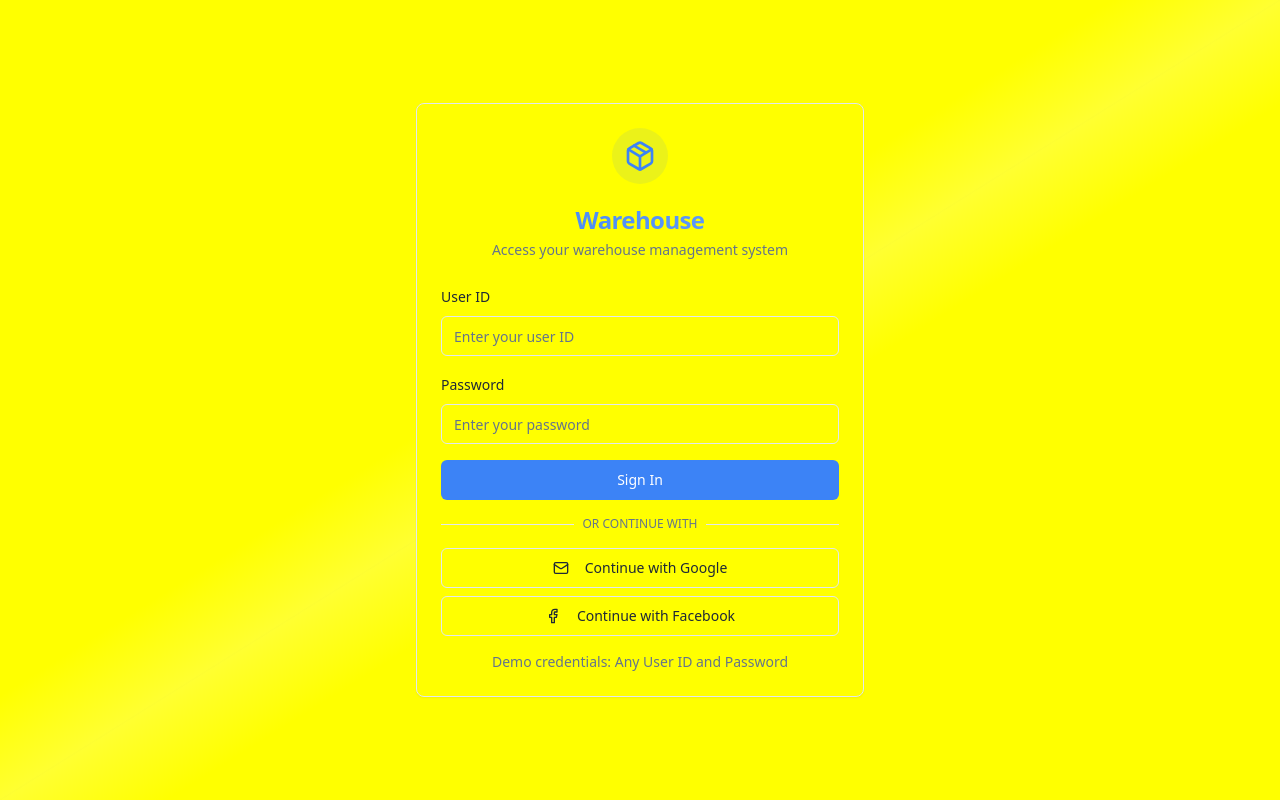
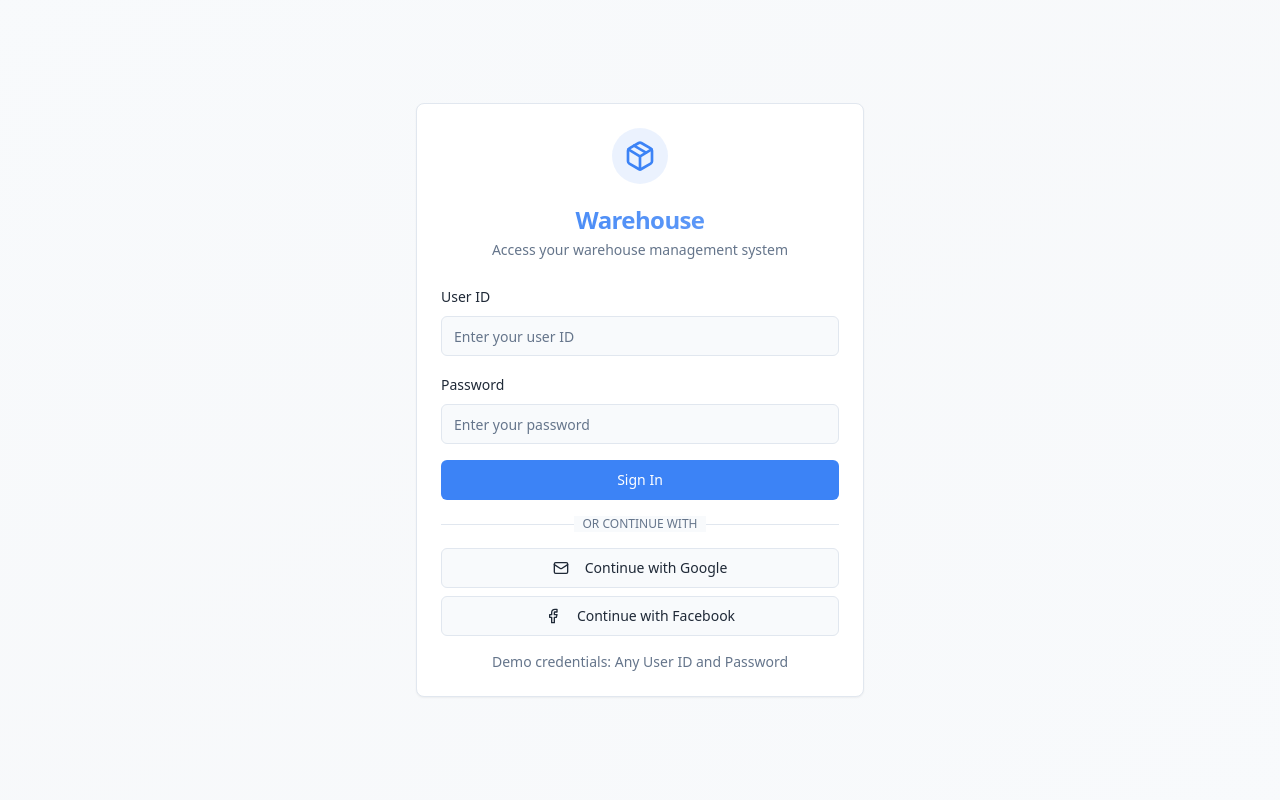
Before and after one commit to Zobayer95/quickshop-unified-commerce, a React (Vite) app: page / in a window 1280 px wide. Built offline with nearby package versions, Linux system fonts and the light colour scheme.

Commit message:
Change yellow to white
Update UI elements to use white instead of yellow for improved visual consistency.

```diff
--- a/src/index.css
+++ b/src/index.css
@@ -8,13 +8,13 @@ All colors MUST be HSL.
 
 @layer base {
   :root {
-    --background: 248 250 252;
+    --background: 210 40% 98%;
     --foreground: 215 28% 17%;
 
-    --card: 255 255 255;
+    --card: 0 0% 100%;
     --card-foreground: 215 28% 17%;
 
-    --popover: 255 255 255;
+    --popover: 0 0% 100%;
     --popover-foreground: 215 28% 17%;
 
     --primary: 217 91% 60%;
@@ -60,31 +60,24 @@ All colors MUST be HSL.
     --radius: 0.5rem;
 
     --sidebar-background: 0 0% 98%;
-
-    --sidebar-foreground: 240 5.3% 26.1%;
-
-    --sidebar-primary: 240 5.9% 10%;
-
+    --sidebar-foreground: 240 5% 26%;
+    --sidebar-primary: 240 6% 10%;
     --sidebar-primary-foreground: 0 0% 98%;
-
-    --sidebar-accent: 240 4.8% 95.9%;
-
-    --sidebar-accent-foreground: 240 5.9% 10%;
-
+    --sidebar-accent: 240 5% 96%;
+    --sidebar-accent-foreground: 240 6% 10%;
     --sidebar-border: 220 13% 91%;
-
-    --sidebar-ring: 217.2 91.2% 59.8%;
+    --sidebar-ring: 217 91% 60%;
   }
 
   .dark {
     --background: 215 28% 17%;
-    --foreground: 248 250 252;
+    --foreground: 210 40% 98%;
 
     --card: 224 71% 4%;
-    --card-foreground: 248 250 252;
+    --card-foreground: 210 40% 98%;
 
     --popover: 224 71% 4%;
-    --popover-foreground: 248 250 252;
+    --popover-foreground: 210 40% 98%;
 
     --primary: 217 91% 60%;
     --primary-foreground: 0 0% 100%;
@@ -114,11 +107,11 @@ All colors MUST be HSL.
     --ring: 217 91% 60%;
 
     --sidebar-background: 224 71% 4%;
-    --sidebar-foreground: 248 250 252;
+    --sidebar-foreground: 210 40% 98%;
     --sidebar-primary: 217 91% 60%;
     --sidebar-primary-foreground: 0 0% 100%;
     --sidebar-accent: 215 28% 25%;
-    --sidebar-accent-foreground: 248 250 252;
+    --sidebar-accent-foreground: 210 40% 98%;
     --sidebar-border: 215 28% 25%;
     --sidebar-ring: 217 91% 60%;
   }
```
